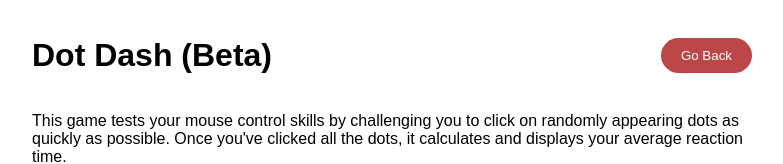
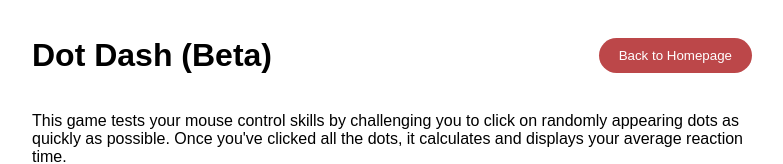
Before and after one commit to faseeh-official/dot-dash-dist, a plain HTML site: page index.html in a window 1280 px wide. Shown: the top 164 px of the page, without its empty margins (248-1031 px from the left). Drawn offline with Linux system fonts and the light colour scheme.

Commit message:
Updated back to homepage button link.

```diff
--- a/index.html
+++ b/index.html
@@ -9,7 +9,7 @@
 <body>
     <div class="title-and-back">
         <h1>Dot Dash (Beta)</h1>
-        <a href="../../index.html"><button class="home-btn">Go Back</button></a>
+        <a href="https://coderapids.github.io/"><button class="home-btn">Back to Homepage</button></a>
     </div>
     <p>This game tests your mouse control skills by challenging you to click on randomly appearing dots as quickly as possible. Once you've clicked all the dots, it calculates and displays your average reaction time.</p>
     <video id="myVideo" autoplay muted loop>
```
